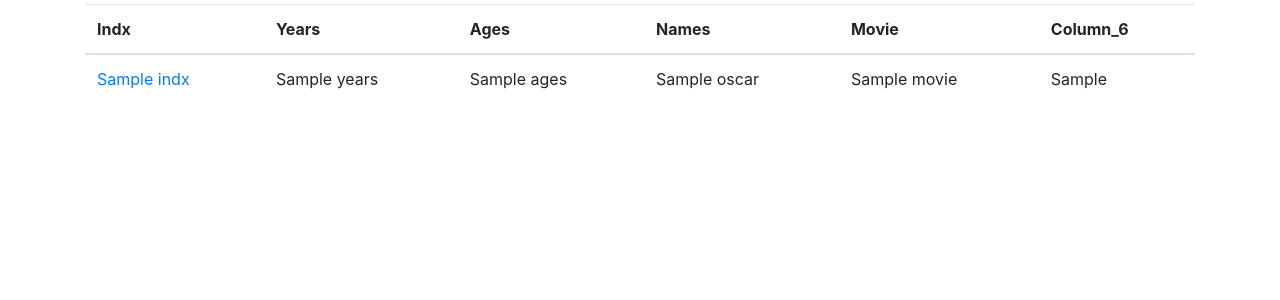
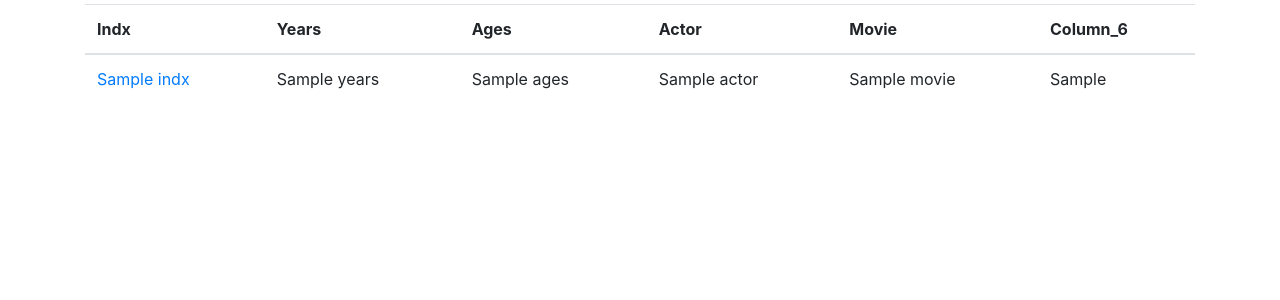
Before and after one commit to km759/WebApplication, a Flask app: template app/templates/index.html in a window 1280 px wide. Shown: the part 56-356 px from the top of the page. Run offline with Flask 2, Linux system fonts and the light colour scheme; the template is opened without the code that fills it: most values are stand-ins (such as "Sample title", 1, 10 or a date in 2020); some libraries are stand-ins or nearby versions.

Commit message:
task: part 3 done

```diff
--- a/app/app.py
+++ b/app/app.py
@@ -44,12 +44,12 @@ def form_edit_get(oscar_id):
 @app.route('/edit/<int:oscar_id>', methods=['POST'])
 def form_update_post(oscar_id):
     cursor = mysql.get_db().cursor()
-    inputData = (request.form.get('Indx'), request.form.get('Years'), request.form.get('Ages'),
-                 request.form.get('Names'), request.form.get('Movie'),
-                 request.form.get('Column_6'), oscar_id)
-    sql_update_query = """UPDATE tblOscarsImport t SET t.Indx = %s, t.Years = %s, t.Ages = %s, t.Names =
-    %s, t.Movie = %s, t.Column_6 = %s,  WHERE t.id = %s """
-    cursor.execute(sql_update_query, inputData)
+    input_data = (request.form.get('Indx'), request.form.get('Years'), request.form.get('Ages'),
+                  request.form.get('Actor'), request.form.get('Movie'),
+                  request.form.get('Column_6'), oscar_id)
+    sql_update_query = """UPDATE tblOscarsImport t SET t.Indx = %s, t.Years = %s, t.Ages = %s, t.Actor =
+    %s, t.Movie = %s, t.Column_6 = %s  WHERE t.id = %s """
+    cursor.execute(sql_update_query, input_data)
     mysql.get_db().commit()
     return redirect("/", code=302)
 
@@ -63,9 +63,9 @@ def form_insert_get():
 def form_insert_post():
     cursor = mysql.get_db().cursor()
     input_data = (request.form.get('Indx'), request.form.get('Years'), request.form.get('Ages'),
-                  request.form.get('Names'), request.form.get('Movie'),
+                  request.form.get('Actor'), request.form.get('Movie'),
                   request.form.get('Column_6'))
-    sql_insert_query = """INSERT INTO tblOscarsImport (Indx,Years,Ages,Names,Movie,Column_6,)VALUES(%s,%s,%s,%s,%s,%s)"""
+    sql_insert_query = """INSERT INTO tblOscarsImport (Indx,Years,Ages,Actor,Movie,Column_6)VALUES(%s,%s,%s,%s,%s,%s)"""
     cursor.execute(sql_insert_query, input_data)
     mysql.get_db().commit()
     return redirect("/", code=302)
--- a/app/templates/edit.html
+++ b/app/templates/edit.html
@@ -12,8 +12,8 @@
                    name="Movie" value="{{oscar.Movie}}">
         </div>
         <div class="col">
-            <label for="Names">Name</label>
-            <input id="Names" type="text" class="form-control" placeholder="Names" name="Names" value="{{oscar.Names}}">
+            <label for="Actor">Name</label>
+            <input id="Actor" type="text" class="form-control" placeholder="Actor" name="Actor" value="{{oscar.Actor}}">
         </div>
     </div>
 
--- a/app/templates/index.html
+++ b/app/templates/index.html
@@ -6,7 +6,7 @@
         <th scope="col">Indx</th>
         <th scope="col">Years</th>
         <th scope="col">Ages</th>
-        <th scope="col">Names</th>
+        <th scope="col">Actor</th>
         <th scope="col">Movie</th>
         <th scope="col">Column_6</th>
     </tr>
@@ -17,7 +17,7 @@
         <td><a href="view/{{oscar.id}}">{{ oscar.Indx }}</a></td>
         <td>{{ oscar.Years }}</td>
         <td>{{ oscar.Ages }}</td>
-        <td>{{ oscar.Names }}</td>
+        <td>{{ oscar.Actor }}</td>
         <td>{{ oscar.Movie }}</td>
         <td>{{ oscar.Column_6 }}</td>
     </tr>
--- a/app/templates/new.html
+++ b/app/templates/new.html
@@ -12,8 +12,8 @@
                    name="Movie">
         </div>
         <div class="col">
-            <label for="Names">Name</label>
-            <input id="Names" type="text" class="form-control" placeholder="Names" name="Names">
+            <label for="Actor">Name</label>
+            <input id="Actor" type="text" class="form-control" placeholder="Actor" name="Actor">
         </div>
     </div>
 
--- a/app/templates/view.html
+++ b/app/templates/view.html
@@ -8,7 +8,7 @@
         <li class="list-group-item">{{ oscar.Years }}</li>
         <li class="list-group-item">{{ oscar.Ages }}</li>
         <li class="list-group-item">{{ oscar.Column_6 }}</li>
-        <li class="list-group-item">{{ oscar.Names }}</li>
+        <li class="list-group-item">{{ oscar.Actor }}</li>
     </ul>
     <div class="card-body">
         <a href="/edit/{{oscar.id}}" class="card-link btn btn-primary">edit</a>
--- a/db/init.sql
+++ b/db/init.sql
@@ -6,12 +6,12 @@ CREATE TABLE IF NOT EXISTS tblOscarsImport (
     `Indx` INT,
     `Years` INT,
     `Ages` INT,
-    `Names` VARCHAR(25) CHARACTER SET utf8,
+    `Actor` VARCHAR(25) CHARACTER SET utf8,
     `Movie` VARCHAR(34) CHARACTER SET utf8,
     `Column_6` VARCHAR(22) CHARACTER SET utf8,
     PRIMARY KEY (`id`)
 );
-INSERT INTO tblOscarsImport (Indx, Years, Ages, Names, Movie, Column_6) VALUES
+INSERT INTO tblOscarsImport (Indx, Years, Ages, Actor, Movie, Column_6) VALUES
     ( 1, 1928, 44,' "Emil Jannings"',' "The Last Command',' The Way of All Flesh"'),
     ( 2, 1929, 41,' "Warner Baxter"',' "In Old Arizona"',NULL),
     ( 3, 1930, 62,' "George Arliss"',' "Disraeli"',NULL),
```
